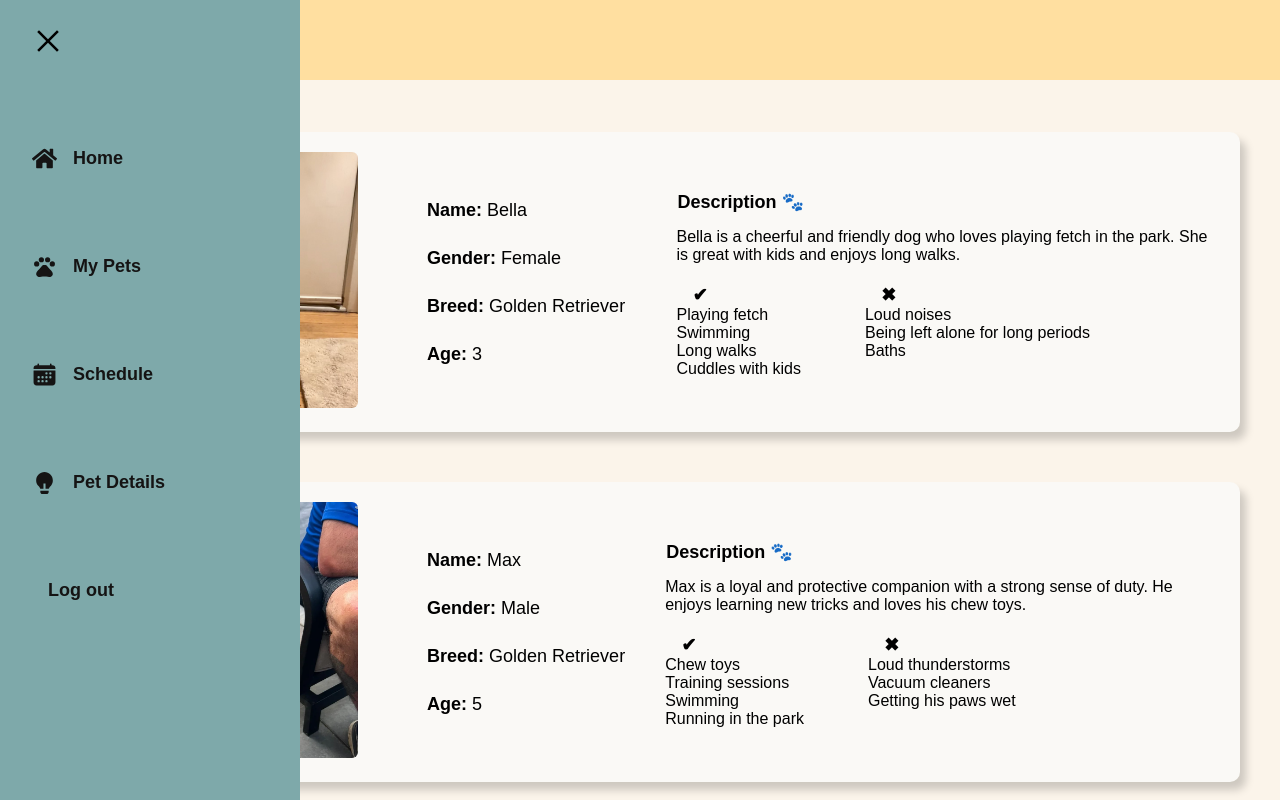
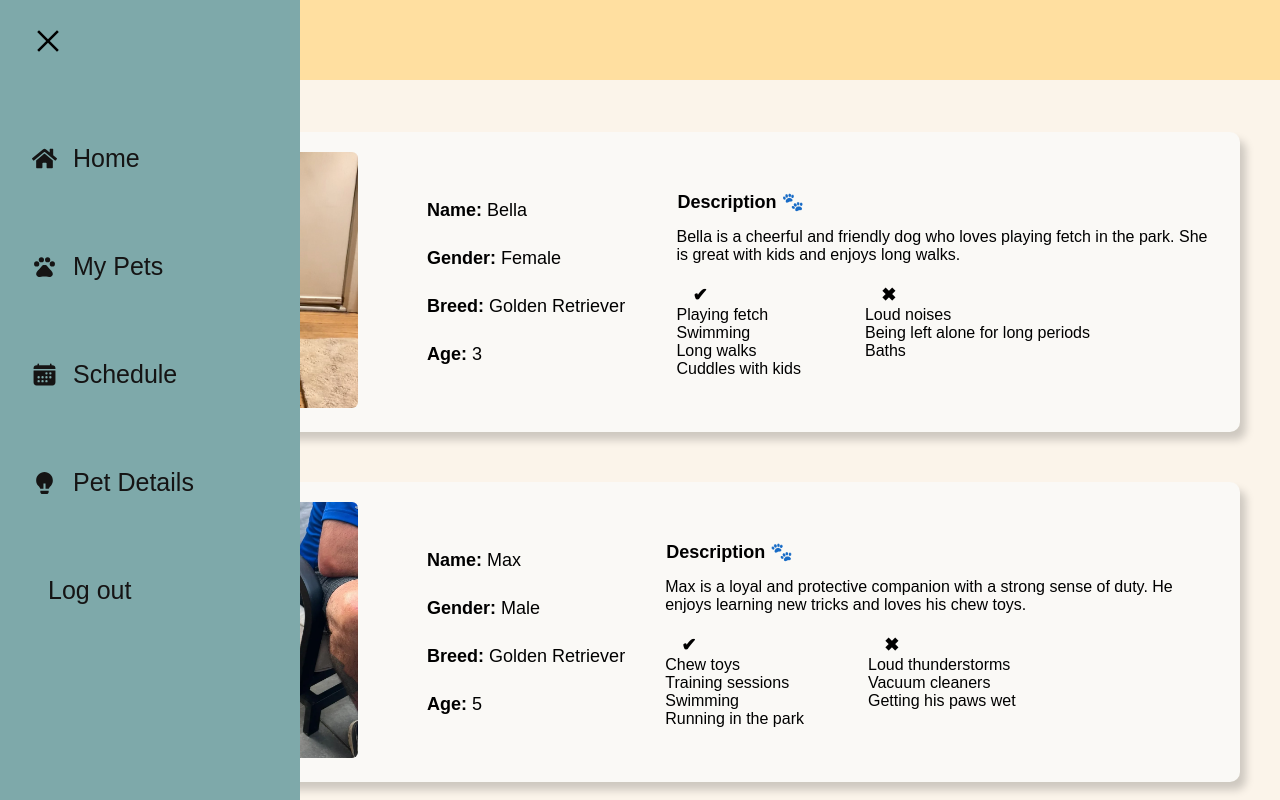
Before and after one commit to shanwhite/petal, a React (Create React App) app in the folder petal/: page /pets in a window 1280 px wide. Built offline with nearby package versions, Linux system fonts and the light colour scheme; a web font is replaced by a local one.

Commit message:
added unique span

```diff
--- a/petal/src/design/pets.css
+++ b/petal/src/design/pets.css
@@ -76,7 +76,7 @@
   border-radius: 8px;
 }
 
-span {
+.pet-container span {
   font-weight: bold;
   font-size: 18px;
 }
```
